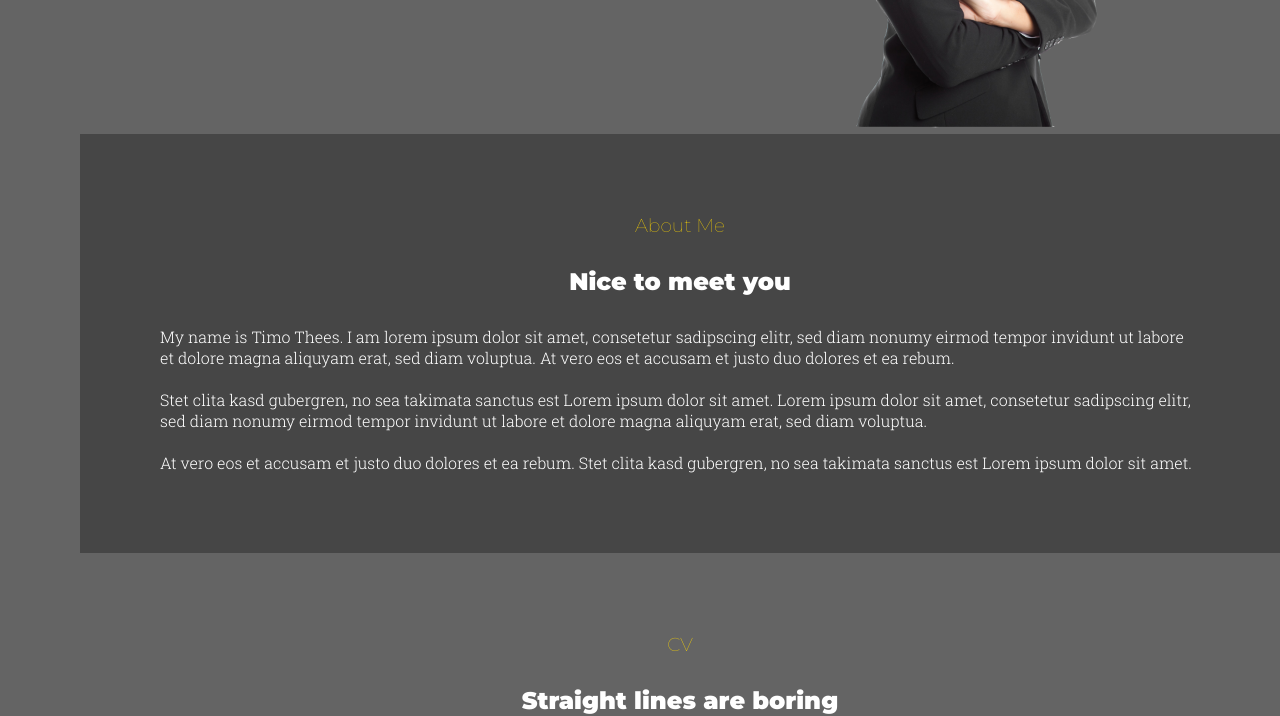
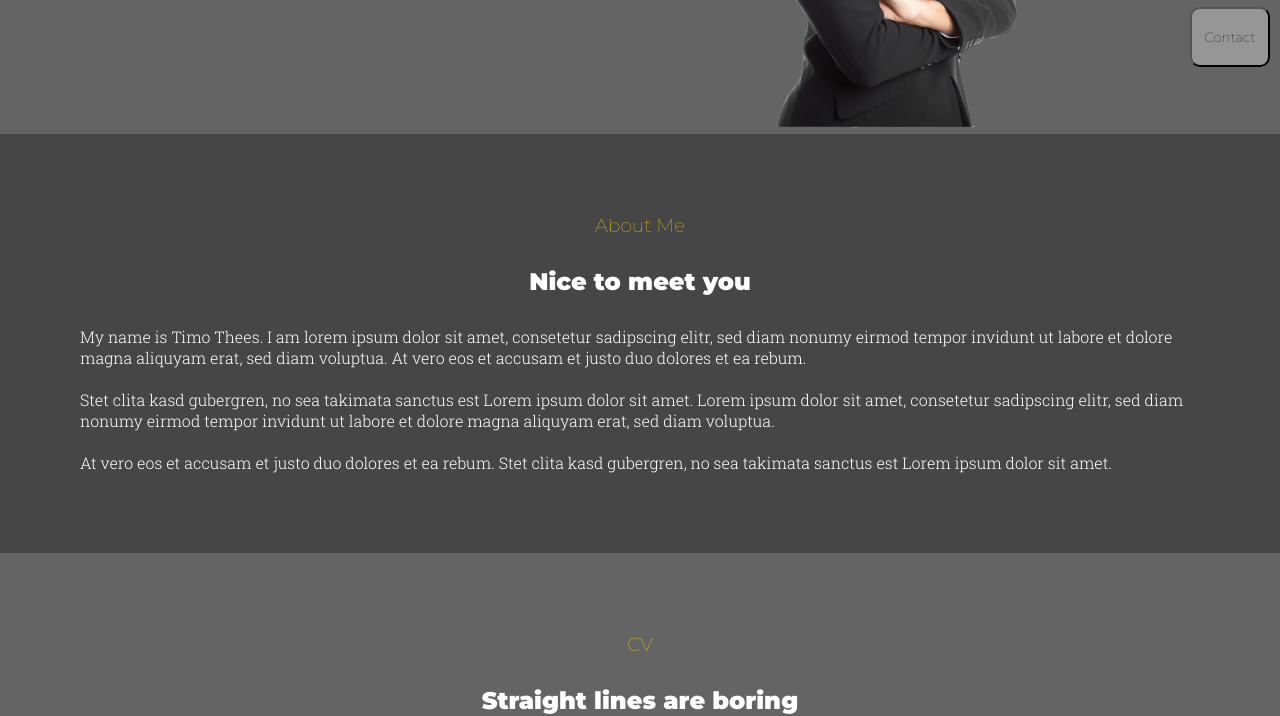
Before and after one commit to Timo-Thees/personal-website, a plain HTML site: page index.html in a window 1280 px wide. Shown: the part 323-1039 px from the top of the page. Drawn offline with Linux system fonts and the light colour scheme.

Commit message:
navigation working as intended

```diff
--- a/stylesheet/stylesheet.css
+++ b/stylesheet/stylesheet.css
@@ -9,6 +9,7 @@ body {
 }
 section {
   padding: 80px;
+  margin-right: -80px;
 }
 
 .dark {
@@ -41,6 +42,8 @@ figurecaption {
 body {
   display: flex;
   justify-content: flex-end;
+  flex-direction: row-reverse;
+  align-items: flex-start;
 }
 
 header {
@@ -66,8 +69,8 @@ main {
   justify-content: center;
   gap: 10px;
   position: sticky;
-  top: 0px;
-  z-index: +1;
+  top: 50px;
+  right: 10px;
 }
 
 .navigation_link {
```
Also changed, not shown: index.html (+0 -12 lines).
